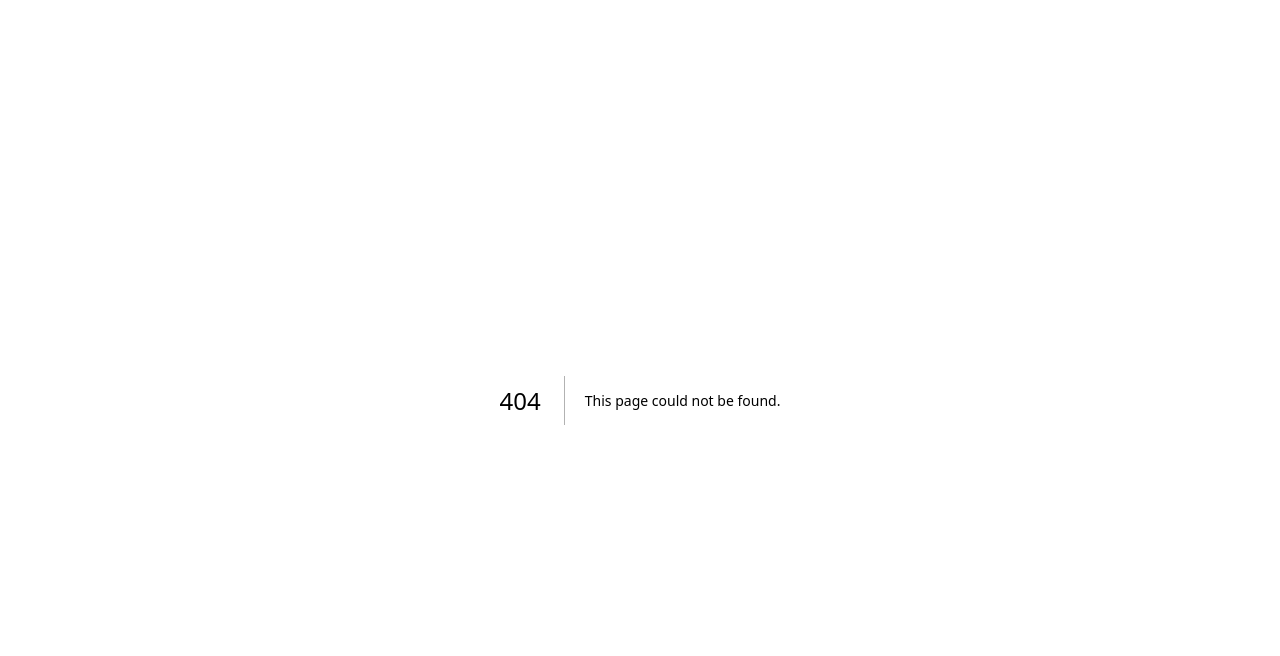
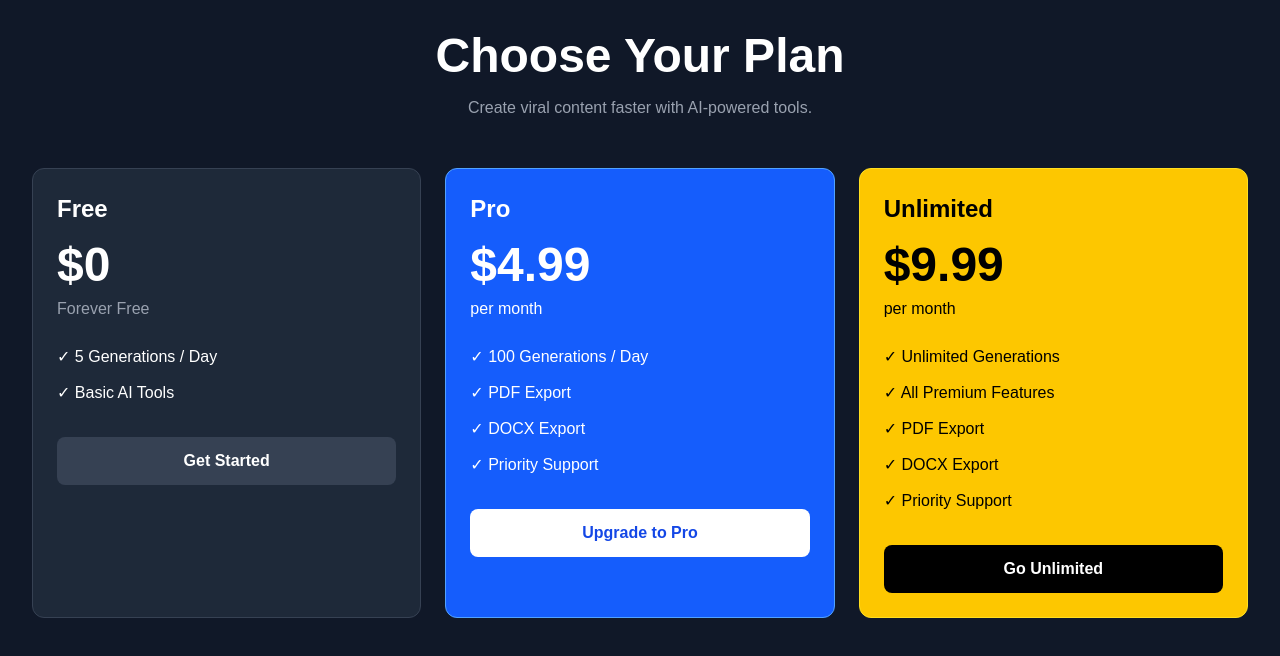
Before and after one commit to CekBiayaID/Ai-Shorts-Factory, a Next.js app: page /pricing in a window 1280 px wide. Before the commit this address had no page. Shown: the top 656 px of the page. Built offline with nearby package versions, Linux system fonts and the light colour scheme.

Commit message:
Fix Upgrade Navigation

```diff
--- a/app/page.tsx
+++ b/app/page.tsx
@@ -8,6 +8,7 @@ import {
 } from 'docx';
 import { saveAs } from 'file-saver';
 import { useEffect, useState } from 'react';
+import { useRouter } from 'next/navigation';
 
 type HistoryItem = {
   tool: string;
@@ -17,6 +18,7 @@ type HistoryItem = {
 };
 
 export default function HomePage() {
+  const router = useRouter();
   const [tool, setTool] = useState('all');
   const [input, setInput] = useState('');
   const [output, setOutput] = useState('');
@@ -120,7 +122,8 @@ const stopGenerating = () => {
 );
 
 if (usedToday >= dailyLimit) {
-  alert("Daily Limit Reached");
+  alert("Daily Limit Reached. Upgrade to Pro for unlimited generations.");
+  router.push("/pricing");
   return;
 }
 
@@ -592,18 +595,26 @@ Read Time: {estimatedMinutes}m {estimatedSeconds}s
 
         <div className="flex flex-wrap gap-4 mt-6">
 
-          <button
+  <button
   onClick={generate}
   disabled={usedToday >= dailyLimit || loading}
   className="bg-blue-600 text-white px-6 py-3 rounded-xl font-bold"
 >
-  {
-  loading
+  {loading
     ? "Generating..."
     : usedToday >= dailyLimit
     ? "Daily Limit Reached"
-    : "Generate"
-}
+    : "Generate"}
+</button>
+
+<button
+  onClick={() => {
+    console.log("UPGRADE CLICK");
+    router.push("/pricing");
+  }}
+  className="bg-yellow-500 text-black px-6 py-3 rounded-xl font-bold"
+>
+  Upgrade
 </button>
 
 {loading && (
--- /dev/null
+++ b/app/pricing/page.tsx
@@ -0,0 +1,90 @@
+"use client";
+
+export default function PricingPage() {
+  return (
+    <div className="min-h-screen bg-gray-900 text-white p-8">
+      <h1 className="text-5xl font-bold text-center mb-4">
+        Choose Your Plan
+      </h1>
+
+      <p className="text-center text-gray-400 mb-12">
+        Create viral content faster with AI-powered tools.
+      </p>
+
+      <div className="grid md:grid-cols-3 gap-6">
+
+        {/* Free */}
+        <div className="bg-gray-800 p-6 rounded-xl border border-gray-700">
+          <h2 className="text-2xl font-bold">Free</h2>
+
+          <p className="text-5xl font-bold mt-4">
+            $0
+          </p>
+
+          <p className="text-gray-400 mt-2">
+            Forever Free
+          </p>
+
+          <ul className="mt-6 space-y-3">
+            <li>✓ 5 Generations / Day</li>
+            <li>✓ Basic AI Tools</li>
+          </ul>
+
+          <button className="w-full mt-8 bg-gray-700 hover:bg-gray-600 py-3 rounded-lg font-semibold">
+            Get Started
+          </button>
+        </div>
+
+        {/* Pro */}
+        <div className="bg-blue-600 p-6 rounded-xl border border-blue-400">
+          <h2 className="text-2xl font-bold">Pro</h2>
+
+          <p className="text-5xl font-bold mt-4">
+            $4.99
+          </p>
+
+          <p className="mt-2">
+            per month
+          </p>
+
+          <ul className="mt-6 space-y-3">
+            <li>✓ 100 Generations / Day</li>
+            <li>✓ PDF Export</li>
+            <li>✓ DOCX Export</li>
+            <li>✓ Priority Support</li>
+          </ul>
+
+          <button className="w-full mt-8 bg-white text-blue-700 hover:bg-gray-200 py-3 rounded-lg font-semibold">
+            Upgrade to Pro
+          </button>
+        </div>
+
+        {/* Unlimited */}
+        <div className="bg-yellow-400 text-black p-6 rounded-xl border border-yellow-300">
+          <h2 className="text-2xl font-bold">Unlimited</h2>
+
+          <p className="text-5xl font-bold mt-4">
+            $9.99
+          </p>
+
+          <p className="mt-2">
+            per month
+          </p>
+
+          <ul className="mt-6 space-y-3">
+            <li>✓ Unlimited Generations</li>
+            <li>✓ All Premium Features</li>
+            <li>✓ PDF Export</li>
+            <li>✓ DOCX Export</li>
+            <li>✓ Priority Support</li>
+          </ul>
+
+          <button className="w-full mt-8 bg-black text-white hover:bg-gray-800 py-3 rounded-lg font-semibold">
+            Go Unlimited
+          </button>
+        </div>
+
+      </div>
+    </div>
+  );
+}
```
